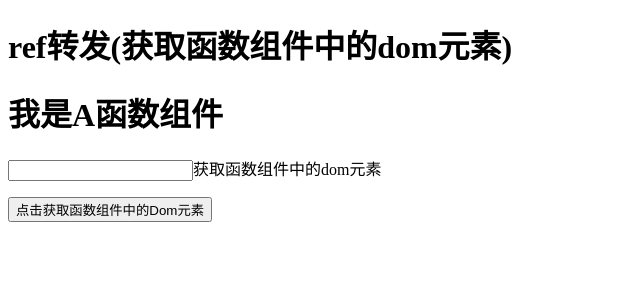
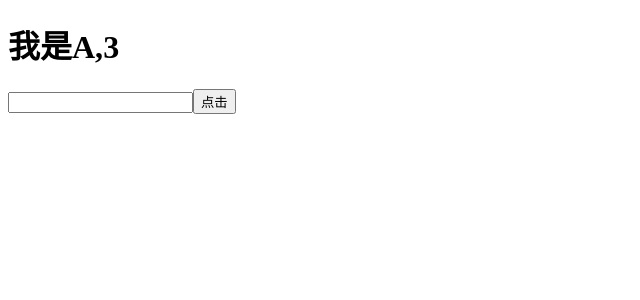
Before and after one commit to JiangHaoLiuGit/react-newCK, a React (Create React App) app: page / in a window 1280 px wide. Shown: the top 300 px of the page, without its empty margins (0-640 px from the left). Built offline with nearby package versions, Linux system fonts and the light colour scheme.

Commit message:
ref转发

```diff
--- a/src/HOC/withTest.js
+++ b/src/HOC/withTest.js
@@ -1,7 +1,7 @@
 import React from 'react'
 
 export function WithTest(Com){
-    return class LogWrapper extends React.Component{
+    class LogWrapper extends React.Component{
         componentDidMount(){
             console.log(`组件${Com.name}被创建了,时间:${Date.now()}`)
         }
@@ -9,9 +9,15 @@ export function WithTest(Com){
             console.log(`组件${Com.name}被销毁了,时间:${Date.now()}`)
         }
         render(){
+            //正常的属性
+            // 已经abc,代表要转发的ref, abc打印出来其实就是{current:null}
+            let {abc , ...rest} = this.props
             return <>
-                <Com {...this.props}/>
+                <Com {...this.props} ref={abc}/>
             </>
         }
     }
+    return React.forwardRef((props,ref) => {
+        return <LogWrapper abc={ref} {...props}/>
+    })
 }
--- a/src/component/TestAandB/index.js
+++ b/src/component/TestAandB/index.js
@@ -1,9 +1,11 @@
 import React from 'react'
 
 export class A extends React.Component{
+    refInput = React.createRef()
     render(){
         return <>
             <h1>我是A,{this.props.a}</h1>
+            <input type="text" ref={this.refInput} />
         </>
     }
 }
--- a/src/view/ForwardRef/index.js
+++ b/src/view/ForwardRef/index.js
@@ -1,47 +1,19 @@
-// forwardRef方式获取A函数组件中的dom元素
-import React, { Component } from 'react'
-function A(props,ref){
-  console.log("props",props)
-  console.log("ref",ref)
-    return (
-        <>
-          <h1>我是A函数组件</h1>
-          <input type='text' ref={ref}></input>
-          <span>{props.aa}</span>
-        </>
-    )
-}
-class B extends React.Component{
-    comB = () => {
-        return "comB"
+// 用forwardRef()获取高阶组件最深层次的dom元素
+import React from 'react'
+import {A} from '../../component/TestAandB'
+import {WithTest} from '../../HOC/withTest'
+let ComA = WithTest(A)
+
+export default class Test extends React.Component{
+  abc = React.createRef()
+    handler = () => {
+      this.abc.current.refInput.current.focus()
     }
     render(){
-        return <>
-            <h1>B类组件</h1>
-        </>
+      return <>
+          <ComA ref={this.abc} isLogin={true} a={3}/>
+          {/*  */}
+          <button onClick={this.handler}>点击</button>
+      </>
     }
 }
-const Newa = React.forwardRef(A)
-export default class Test extends Component {
-  handler = () => {
-        console.log(this.refs)
-        this.refA.current.focus()
-    }
-    refA = React.createRef()
-    componentDidMount(){
-      // 利用forwardRef获取函数组件中的某个dom元素!
-      console.log(this.refA)
-    }
-  render() {
-    return (
-      <div>
-        <h1>ref转发(获取函数组件中的dom元素)</h1>
-        <Newa ref={this.refA} aa="获取函数组件中的dom元素"/>
-        {/* <B ref="refB"/> */}
-        <p>
-          <button onClick={this.handler}>点击获取函数组件中的Dom元素</button>
-        </p>
-      </div>
-    )
-  }
-}
```
Also changed, not shown: src/view/ForwardRef/indexA.js (added, +36 -0 lines).
